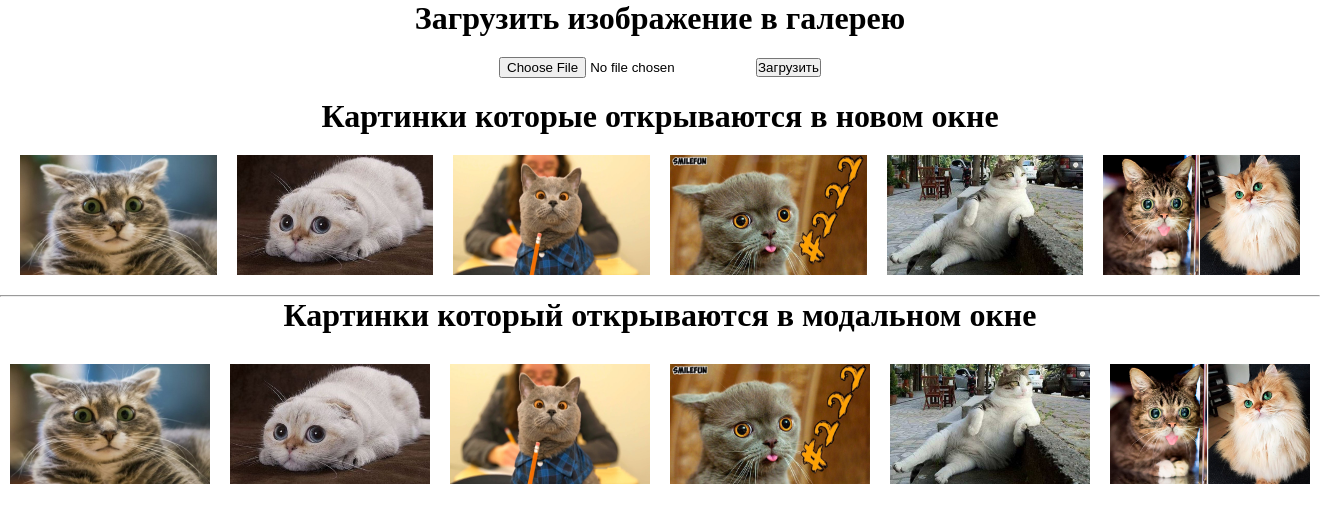
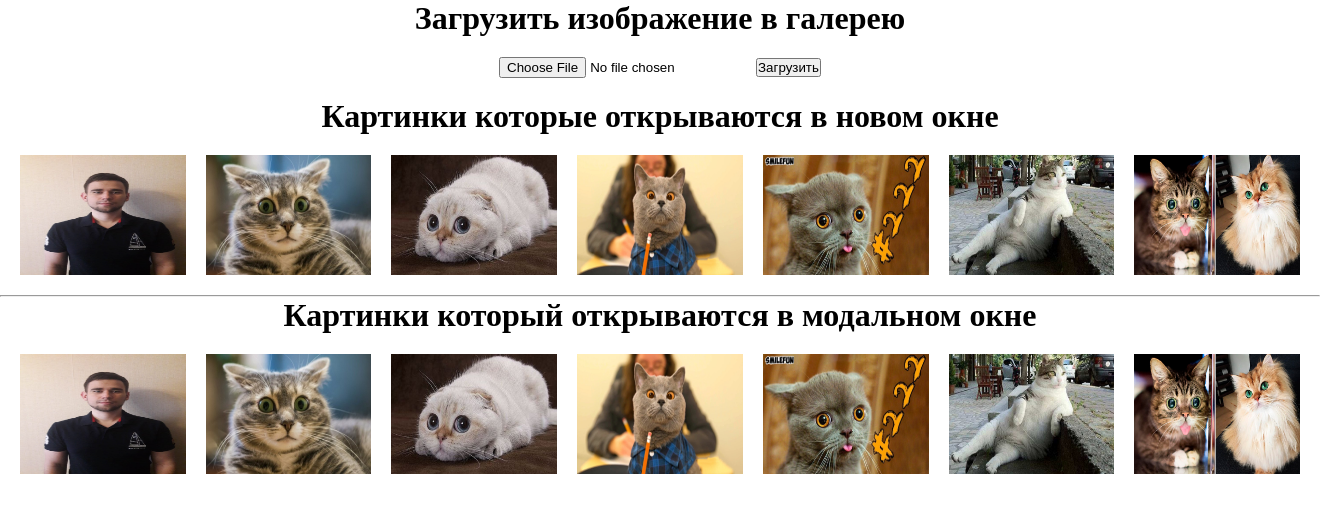
Before and after one commit to Cheefs/phpBasic, a PHP site: page /index.php in a window 1320 px wide. Shown: the top 523 px of the page. Run offline with PHP 8.4, Linux system fonts and the light colour scheme.

Commit message:
убрал дублирующийся div (забыл в предыдушем коммите стереть его, чтоб верстка не поплыла)

```diff
--- a/practice4/gallery.php
+++ b/practice4/gallery.php
@@ -25,10 +25,8 @@
             <?php endif; ?>
         <?php endforeach; ?>
     </div>
-
     <hr>
     <h1 class="text_center"> Картинки который открываются в модальном окне </h1>
-    <div id="photo" class="photo-block">
         <form id="modalForm" class="photo-block" action="index.php" method="post">
             <?php  foreach ($images as $image): ?>
                 <?php if (!is_dir($image)) :  $imgPath = IMG_DIR.DIRECTORY_SEPARATOR.$image; ?>
@@ -39,7 +37,6 @@
             <?php endforeach; ?>
             <input class="modal_input hide" type="text" name="modal_image">
         </form>
-    </div>
     <script src="scripts/js/script.js"></script>
 </body>
 </html>
```
Also changed, not shown: practice4/images/06a96cab-46da-49ed-8a9c-67450a2e008f.jpg (added).
